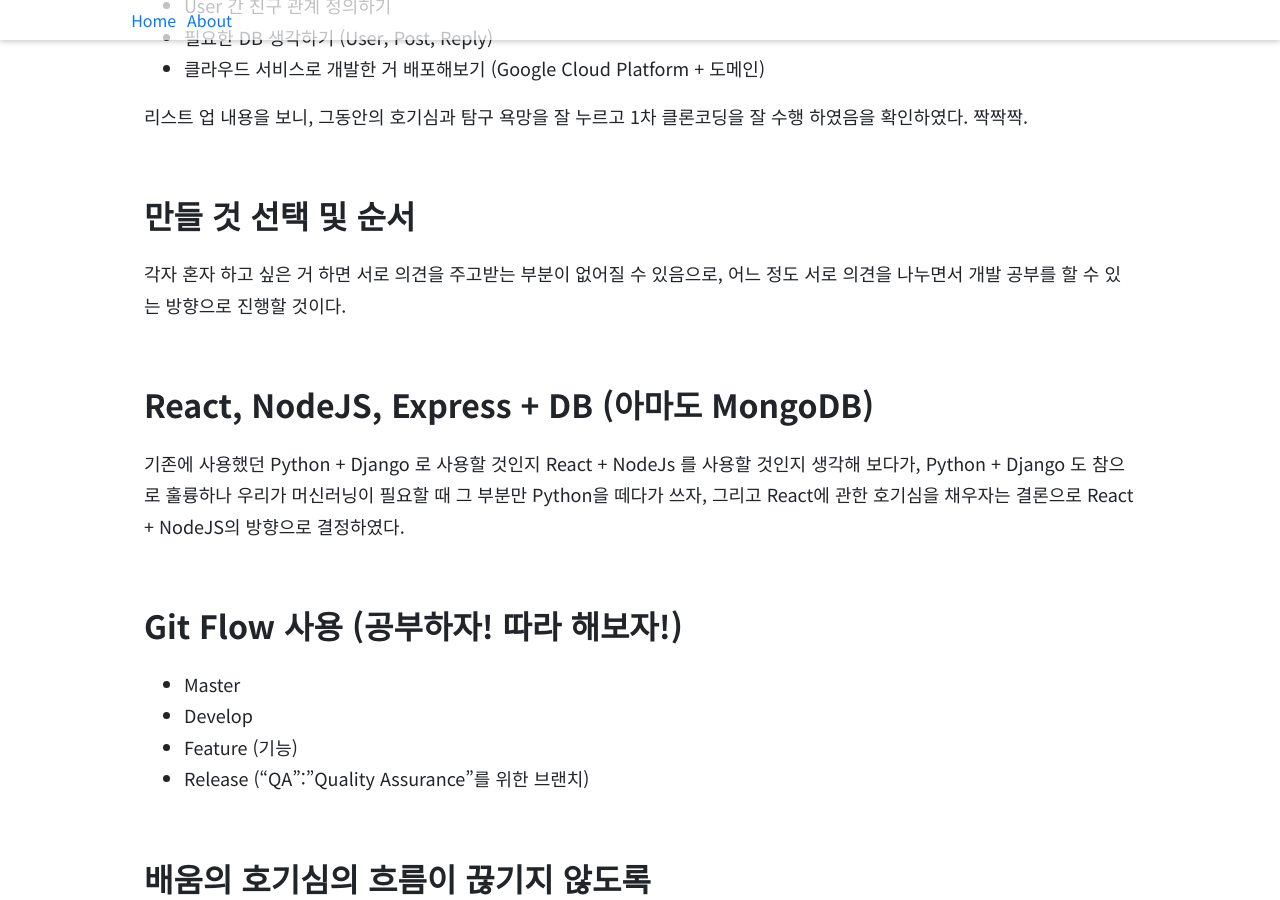
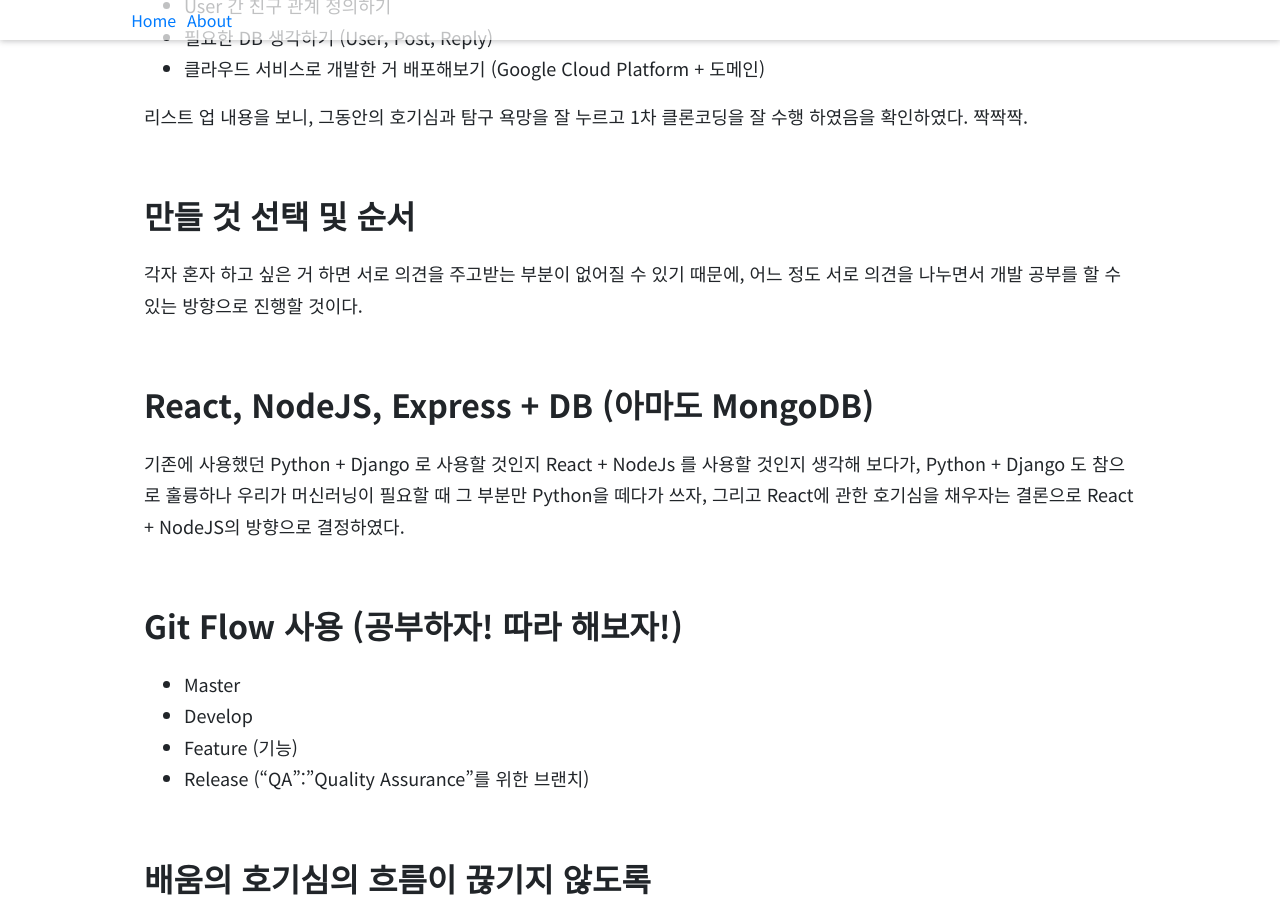
Before and after one commit to waonta/wati2.github.io, a Jekyll site: the page built from _posts/2020-06-12-2ndProject.md, in a window 1280 px wide and 900 px high, scrolled down 841 px. Built offline with Jekyll 4.4.1, drawn with Linux system fonts in a browser that asks for light colours; some web fonts are replaced.

Commit message:
Update 2020-06-12-2ndProject.md

```diff
--- a/_posts/2020-06-12-2ndProject.md
+++ b/_posts/2020-06-12-2ndProject.md
@@ -30,7 +30,7 @@ editDate:
 리스트 업 내용을 보니, 그동안의 호기심과 탐구 욕망을 잘 누르고 1차 클론코딩을 잘 수행 하였음을 확인하였다. 짝짝짝.
 
 ## 만들 것 선택 및 순서
-각자 혼자 하고 싶은 거 하면 서로 의견을 주고받는 부분이 없어질 수 있음으로, 어느 정도 서로 의견을 나누면서 개발 공부를 할 수 있는 방향으로 진행할 것이다.
+각자 혼자 하고 싶은 거 하면 서로 의견을 주고받는 부분이 없어질 수 있기 때문에, 어느 정도 서로 의견을 나누면서 개발 공부를 할 수 있는 방향으로 진행할 것이다.
 
 ## React, NodeJS, Express + DB (아마도 MongoDB)
 기존에 사용했던 Python + Django 로 사용할 것인지 React + NodeJs 를 사용할 것인지 생각해 보다가, Python + Django 도 참으로 훌륭하나 우리가 머신러닝이 필요할 때 그 부분만 Python을 떼다가 쓰자, 그리고 React에 관한 호기심을 채우자는 결론으로 React + NodeJS의 방향으로 결정하였다.
```
